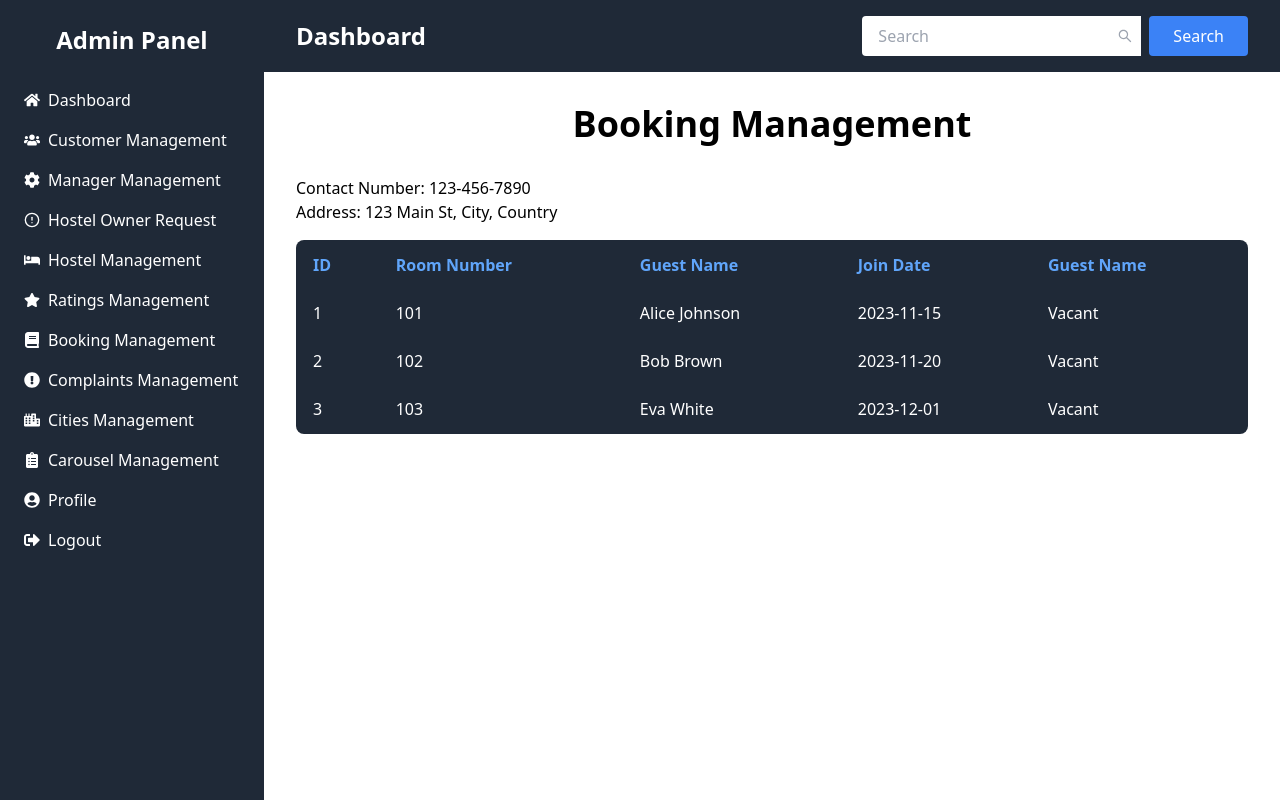
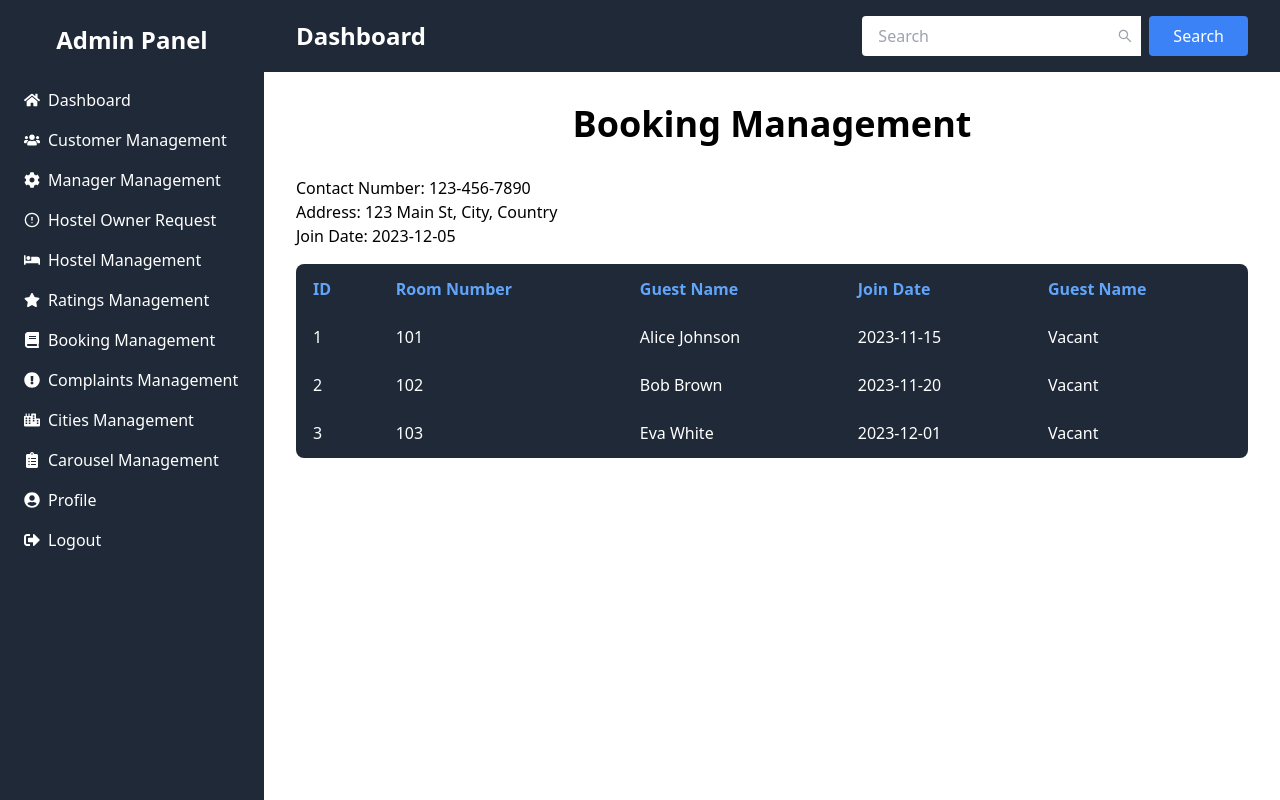
Before and after one commit to AhsanDev404/hostel-ease-admin, a Next.js app: page /admin/hostel-management/1 in a window 1280 px wide. Built offline with nearby package versions, Linux system fonts and the light colour scheme.

Commit message:
Update page.jsx

```diff
--- a/app/admin/hostel-management/[id]/page.jsx
+++ b/app/admin/hostel-management/[id]/page.jsx
@@ -28,7 +28,8 @@ const bookingsData = [
 
 const hostelInfo = {
   contactNumber: '123-456-7890',
-  address: '123 Main St, City, Country'
+  address: '123 Main St, City, Country',
+  joinDate: '2023-12-05'
 };
 
 const BookingPage = () => {
@@ -53,6 +54,7 @@ const BookingPage = () => {
       <div className="mb-4">
         <p>Contact Number: {hostelInfo.contactNumber}</p>
         <p>Address: {hostelInfo.address}</p>
+        <p>Join Date: {hostelInfo.joinDate}</p>
       </div>
       {/* Display booking information */}
       <div className="overflow-x-auto">
```
